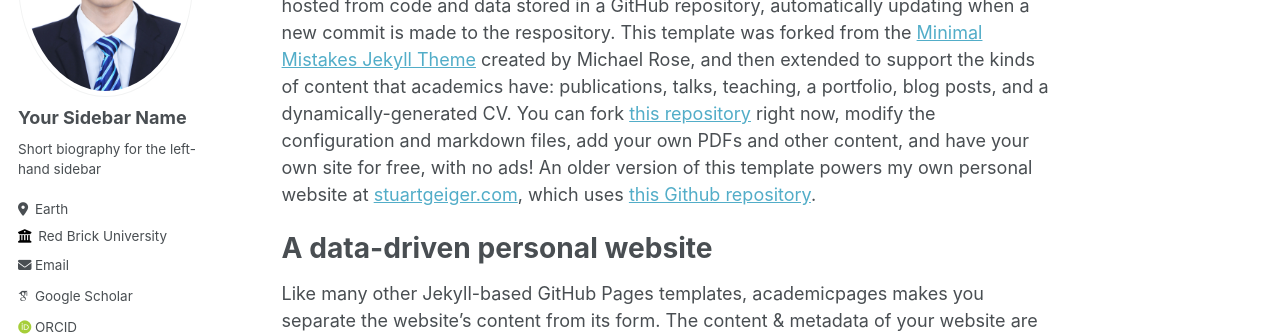
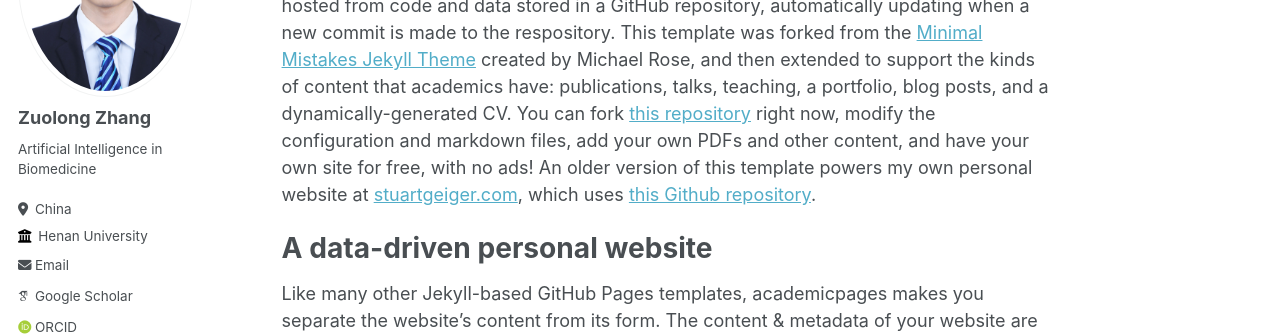
Before and after one commit to daydayupzzl/daydayupzzl.github.io, a Jekyll site: the page built from _pages/about.md, in a window 1280 px wide. Shown: the part 250-586 px from the top of the page. Built offline with Jekyll 4.4.1, drawn with Linux system fonts in a browser that asks for light colours; some web fonts are replaced.

Commit message:
Update _config.yml

```diff
--- a/_config.yml
+++ b/_config.yml
@@ -22,13 +22,13 @@ repository               : "academicpages/academicpages.github.io"
 author:
   # Biographic information
   avatar           : "profile.JPG"
-  name             : "Your Sidebar Name"
+  name             : "Zuolong Zhang"
   pronouns         : # example: "she/her"
-  bio              : "Short biography for the left-hand sidebar"
-  location         : "Earth"
-  employer         : "Red Brick University"
+  bio              : "Artificial Intelligence in Biomedicine"
+  location         : "China"
+  employer         : "Henan University"
   uri              : # URL
-  email            : "none@example.org"
+  email            : "daydayupzzl@163.com"
 
   # Academic websites
   arxiv            : # URL - Update with the correct link to your profile
```
